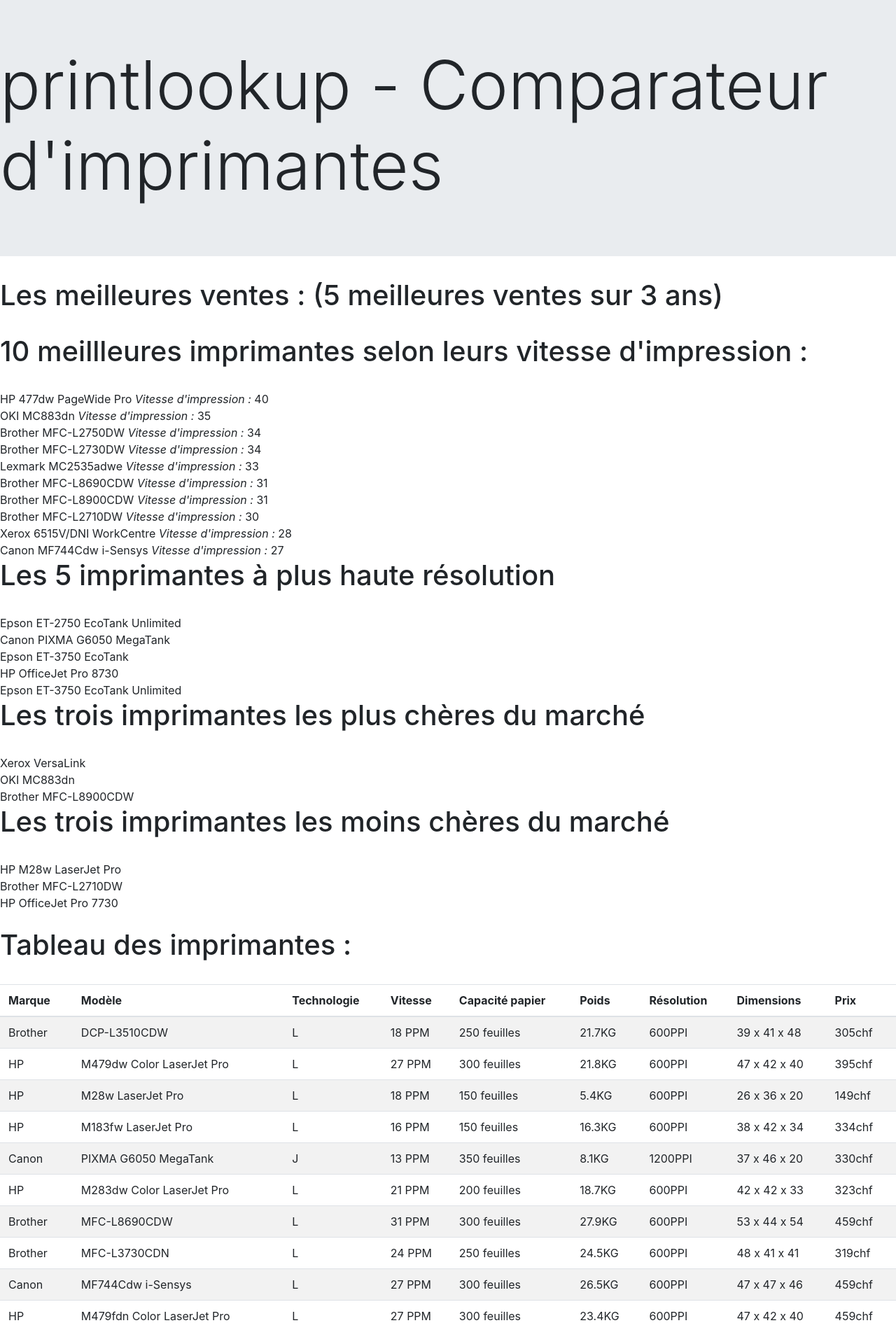
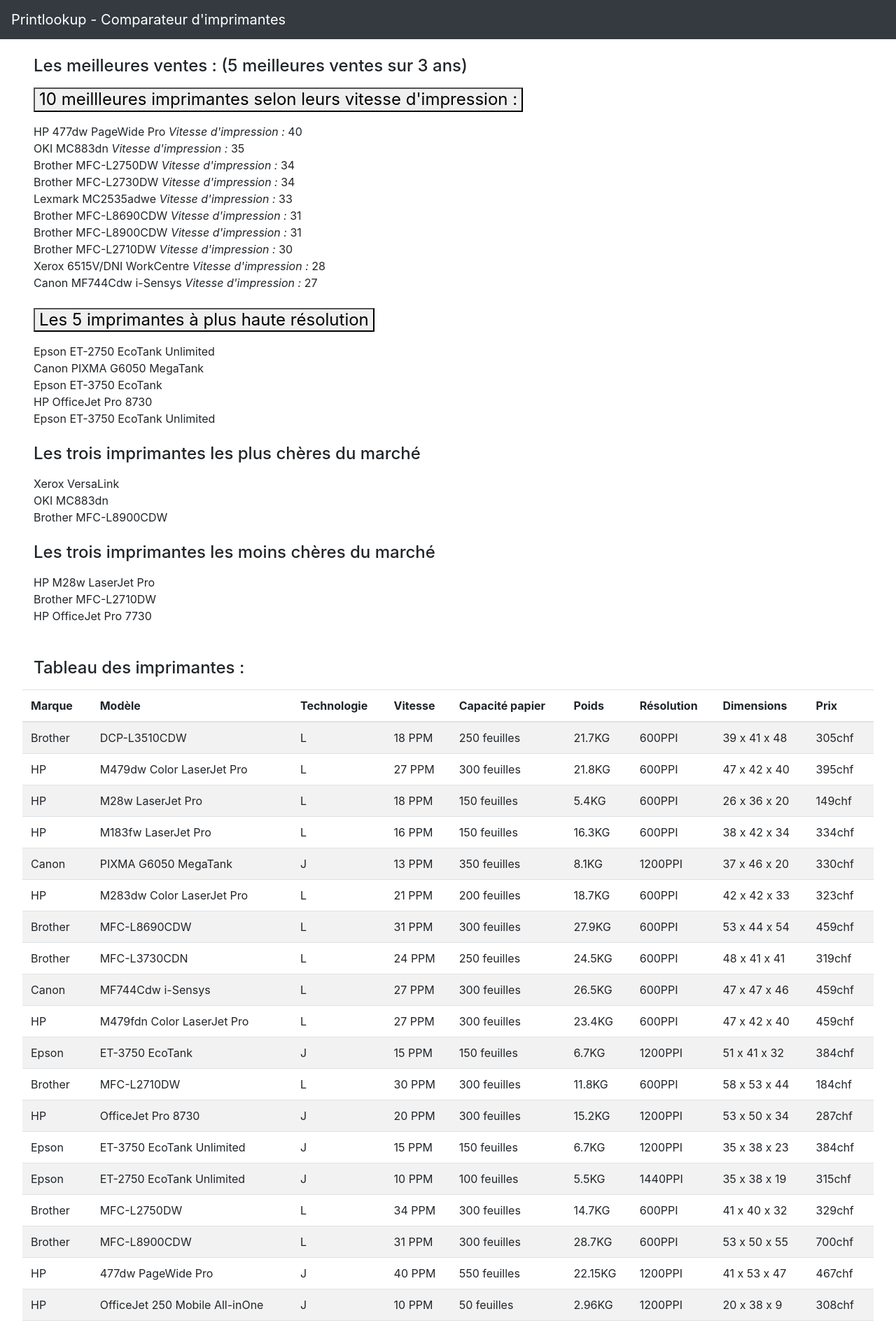
Before and after one commit to GuggisbergSimon/PiR, a PHP site: page / in a window 1280 px wide. Shown: the top 1900 px of the page at 70% size. Run offline with PHP 8.4, Linux system fonts and the light colour scheme; data comes from the database, SQL or seed files in the repository.

Commit message:
Change index style

```diff
--- a/index.php
+++ b/index.php
@@ -8,13 +8,11 @@
 
 <body>
 <header>
-   <div class="jumbotron jumbotron-fluid">
-       <h1 class="display-1">printlookup - Comparateur d'imprimantes</h1>
-   </div>
+    <nav class="navbar navbar-expand-lg navbar-dark bg-dark w-100 m-0 mb-4">
+    <a class="navbar-brand" href="index.php">Printlookup - Comparateur d'imprimantes</a>
+    </nav>
 </header>
 
-
-</body>
 <?php
 include 'database.php';
 $database = new Database();
@@ -24,17 +22,25 @@
 $expensive=$database->getMostExpensive();
 $cheap=$database->getCheapest();
 echo'<main>
-    <h1>Les meilleures ventes : (5 meilleures ventes sur 3 ans)</h1><br>
-    <h1>10 meillleures imprimantes selon leurs vitesse d\'impression :</h1><br>
+    <h4 class="mb-3 ml-5" onclick="toogleHideShow">Les meilleures ventes : (5 meilleures ventes sur 3 ans)</h4>
+    <h4 class="mb-3 ml-5" onclick="toogleHideShow"><button onclick="toogleHideShow()">10 meillleures imprimantes selon leurs vitesse d\'impression :</button></h4>
+    <div class="mb-4 ml-5" id="toggle" >
     '; foreach($bestSpeed as $printer){echo $printer['priBrand'].' '.$printer['priModel'] .'<em> Vitesse d\'impression : </em>'.$printer['priSpeed'].'<br>';} echo'
-    <h1>Les 5 imprimantes à plus haute résolution</h1><br>
+    </div>
+    <h4 class="mb-3 ml-5"><button onclick="toogleHideShow()">Les 5 imprimantes à plus haute résolution</button></h4>
+    <div class="mb-4 ml-5" id="toggle">
     '; foreach($bestresolution as $printer){echo $printer['priBrand'].' '.$printer['priModel'] .'<br>';} echo'
-    <h1>Les trois imprimantes les plus chères du marché</h1><br>
+    </div>
+    <h4 class="mb-3 ml-5">Les trois imprimantes les plus chères du marché</h4>
+    <div class="mb-4 ml-5">
     '; foreach($expensive as $printer){echo $printer['priBrand'].' '.$printer['priModel'] .'<br>';} echo'
-    <h1>Les trois imprimantes les moins chères du marché</h1><br>
-     '; foreach($cheap as $printer){echo $printer['priBrand'].' '.$printer['priModel'] .'<br>';} echo'<br>
-    <h1>Tableau des imprimantes :</h1><br>
-    <table class="table table-striped">
+    </div>
+    <h4 class="mb-3 ml-5">Les trois imprimantes les moins chères du marché</h4>
+    <div class="mb-5 ml-5">
+     '; foreach($cheap as $printer){echo $printer['priBrand'].' '.$printer['priModel'] .'<br>';} echo'
+    </div>
+    <h4 class="mb-3 ml-5">Tableau des imprimantes :</h4>
+    <table class="table table-striped m-auto" style="width:95%;">
         <thead>
         <tr>
             <th scope="col">Marque</th>
@@ -67,8 +73,18 @@
     </table>
 </main>';
 ?>
-
 </body>
 
 
 </html>
+
+<script>
+    function toogleHideShow(){
+        var x = document.getElementById("toggle");
+        if (x.style.display === "none") {
+            x.style.display = "block";
+        } else {
+            x.style.display = "none";
+        }
+    }
+    </script>
```
